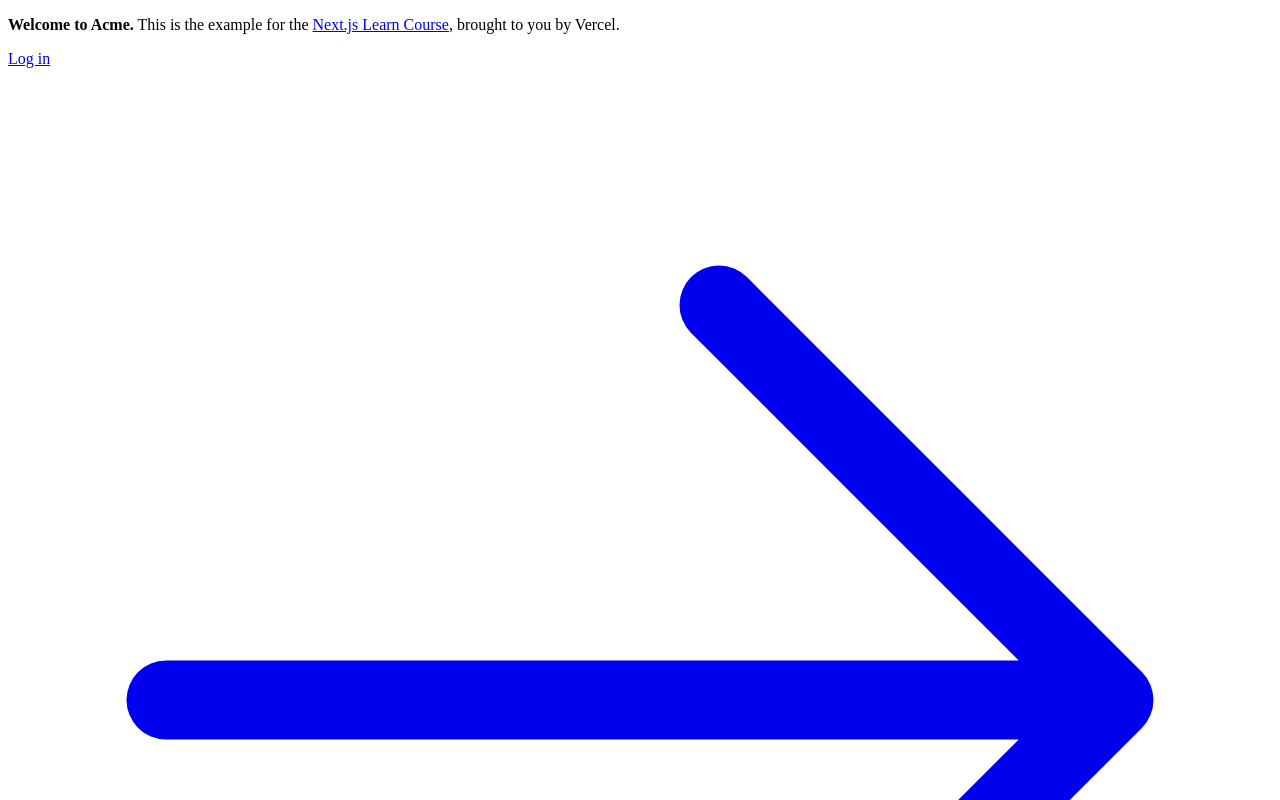
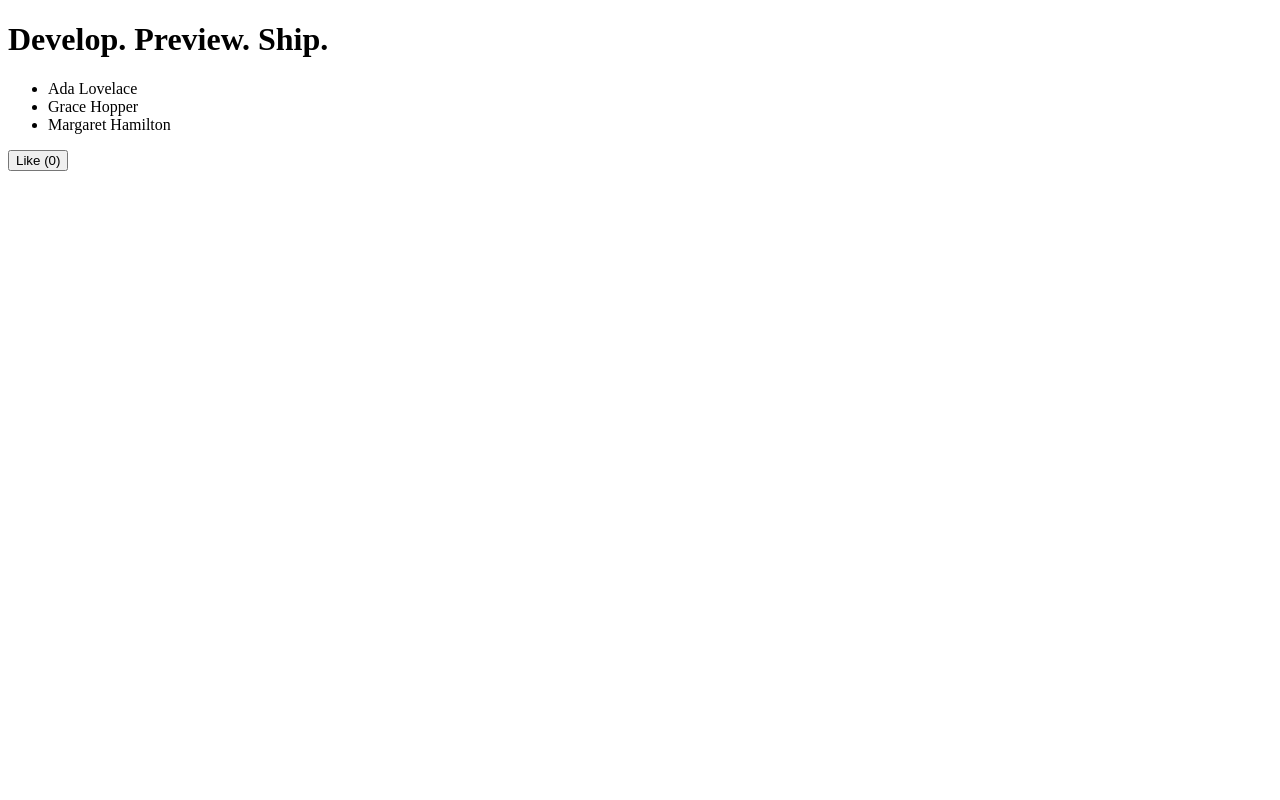
Before and after one commit to AlexSaeChao/learning-nextjs, a Next.js app: page / in a window 1280 px wide. Shown: the top 800 px of the page. Built offline with nearby package versions, Linux system fonts and the light colour scheme.

Commit message:
Made the like button component with client components

```diff
--- /dev/null
+++ b/app/layout.js
@@ -0,0 +1,12 @@
+export const metadata = {
+  title: 'Next.js',
+  description: 'Generated by Next.js',
+};
+
+export default function RootLayout({ children }) {
+  return (
+    <html lang="en">
+      <body>{children}</body>
+    </html>
+  );
+}
--- a/app/layout.tsx
+++ /dev/null
@@ -1,11 +0,0 @@
-export default function RootLayout({
-  children,
-}: {
-  children: React.ReactNode;
-}) {
-  return (
-    <html lang="en">
-      <body>{children}</body>
-    </html>
-  );
-}
--- /dev/null
+++ b/app/like-button.js
@@ -0,0 +1,13 @@
+'use client';
+
+import { useState } from 'react';
+
+export default function LikeButton() {
+  const [likes, setLikes] = useState(0);
+
+  function handleClick() {
+    setLikes(likes + 1);
+  }
+
+  return <button onClick={handleClick}>Like ({likes})</button>
+}
--- /dev/null
+++ b/app/page.js
@@ -0,0 +1,23 @@
+import LikeButton from './like-button';
+
+function Header({ title }) {
+  return <h1>{title ? title : 'Default title'}</h1>;
+}
+
+export default function HomePage() {
+
+
+  const names = ['Ada Lovelace', 'Grace Hopper', 'Margaret Hamilton'];
+
+  return (
+    <div>
+      <Header title="Develop. Preview. Ship." />
+      <ul>
+        {names.map((name) => (
+          <li key={name}>{name}</li>
+        ))}
+      </ul>
+      <LikeButton />
+    </div>
+  );
+}
--- a/app/page.tsx
+++ /dev/null
@@ -1,33 +0,0 @@
-import AcmeLogo from '@/app/ui/acme-logo';
-import { ArrowRightIcon } from '@heroicons/react/24/outline';
-import Link from 'next/link';
-
-export default function Page() {
-  return (
-    <main className="flex min-h-screen flex-col p-6">
-      <div className="flex h-20 shrink-0 items-end rounded-lg bg-blue-500 p-4 md:h-52">
-        {/* <AcmeLogo /> */}
-      </div>
-      <div className="mt-4 flex grow flex-col gap-4 md:flex-row">
-        <div className="flex flex-col justify-center gap-6 rounded-lg bg-gray-50 px-6 py-10 md:w-2/5 md:px-20">
-          <p className={`text-xl text-gray-800 md:text-3xl md:leading-normal`}>
-            <strong>Welcome to Acme.</strong> This is the example for the{' '}
-            <a href="https://nextjs.org/learn/" className="text-blue-500">
-              Next.js Learn Course
-            </a>
-            , brought to you by Vercel.
-          </p>
-          <Link
-            href="/login"
-            className="flex items-center gap-5 self-start rounded-lg bg-blue-500 px-6 py-3 text-sm font-medium text-white transition-colors hover:bg-blue-400 md:text-base"
-          >
-            <span>Log in</span> <ArrowRightIcon className="w-5 md:w-6" />
-          </Link>
-        </div>
-        <div className="flex items-center justify-center p-6 md:w-3/5 md:px-28 md:py-12">
-          {/* Add Hero Images Here */}
-        </div>
-      </div>
-    </main>
-  );
-}
```
Also changed, not shown: index.html (deleted, +0 -51 lines).
